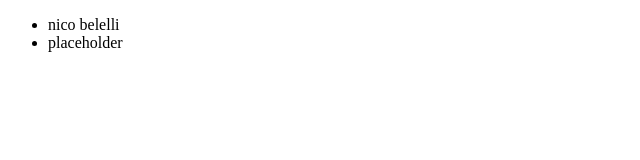
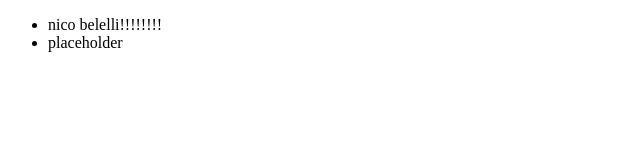
Before and after one commit to Brunsen1/ejercicio18-9, a plain HTML site: page index.html in a window 1280 px wide. Shown: the full height of the page, 0-640 px from the left. Drawn offline with Linux system fonts and the light colour scheme.

```diff
--- a/index.html
+++ b/index.html
@@ -7,7 +7,7 @@
 </head>
 <body>
     <ul>
-        <li>nico belelli</li>
+        <li>nico belelli!!!!!!!!</li>
         <li>placeholder</li>
     </ul>
 
```
